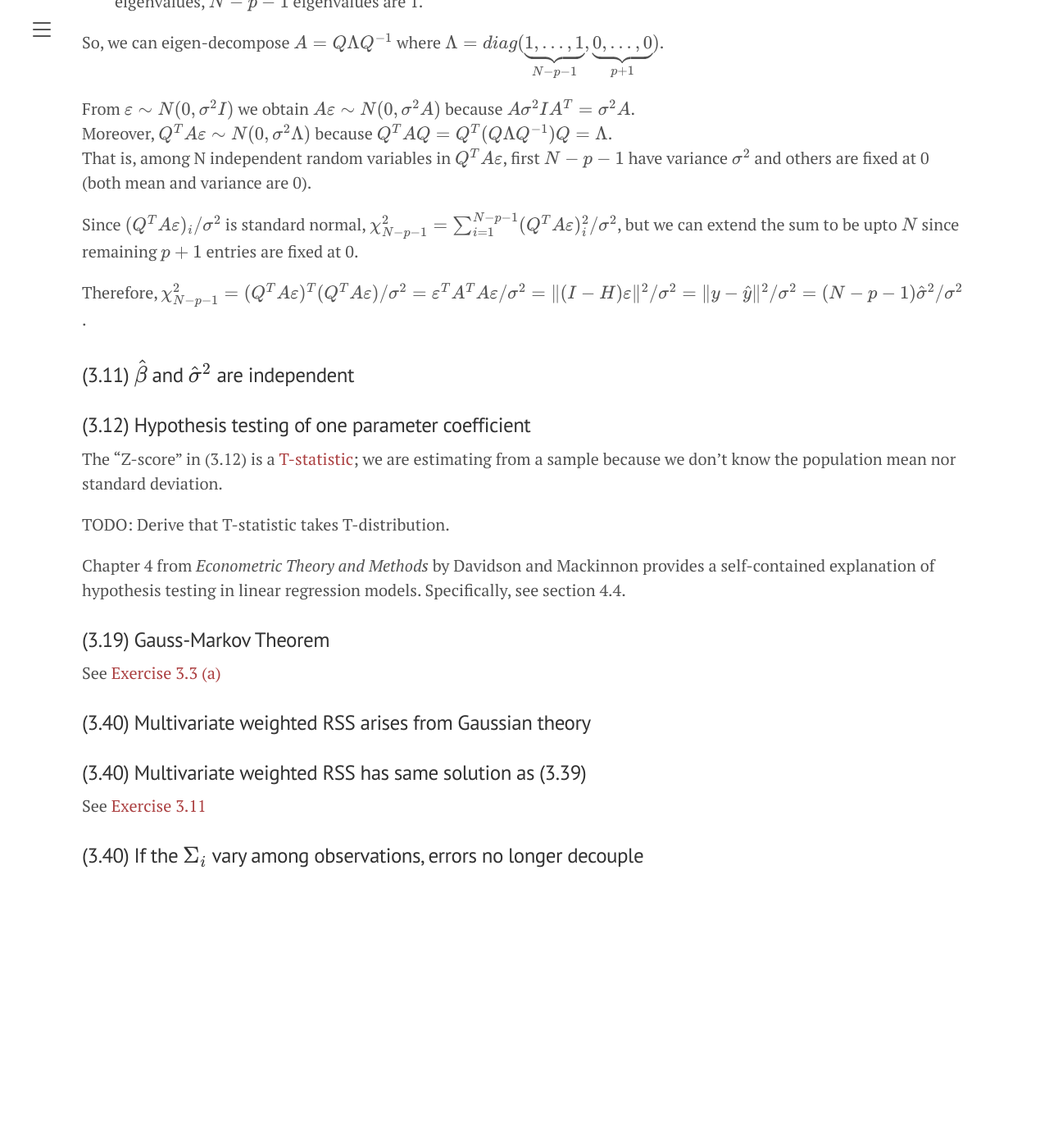
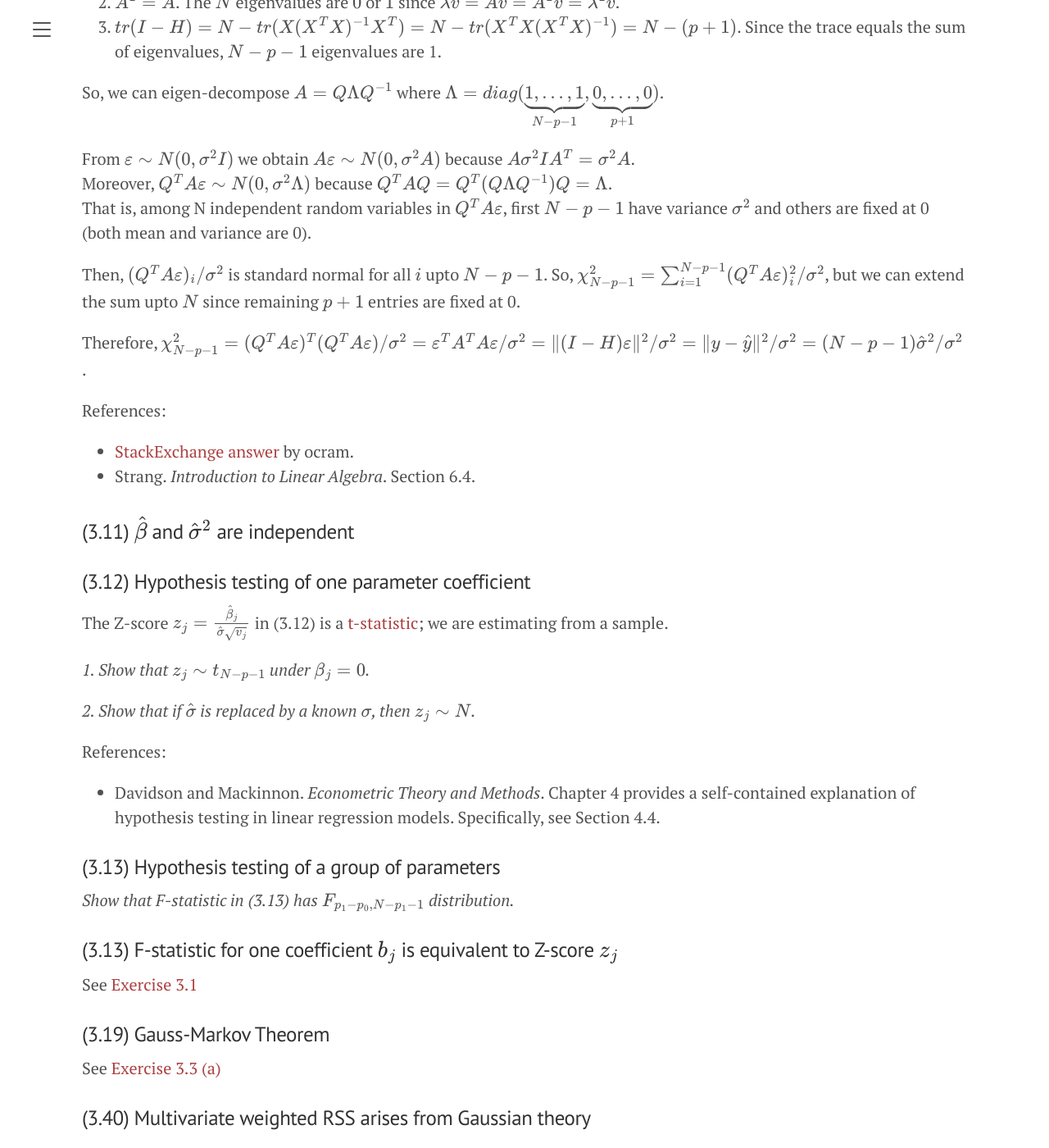
Before and after one commit to briansmlee/briansmlee.github.io, a Jekyll site: the page built from docs/_esl_posts/03_02_Derivations.md, in a window 1280 px wide and 1400 px high, scrolled down 2526 px. Shown: the whole window at 82% size. Built offline with Jekyll 4.4.1, drawn with Linux system fonts in a browser that asks for light colours; formulas are drawn with MathJax 3; before the commit the page ends 3666 px from its top, so only the background shows below that; some of the changed text lies outside the part shown.

Commit message:
Typos and add placeholders for hypothesis testing in 3.2

```diff
--- a/docs/_esl_posts/03_02_Derivations.md
+++ b/docs/_esl_posts/03_02_Derivations.md
@@ -81,7 +81,7 @@ $y - \hat{y} = (X\beta + \varepsilon) - X(X^TX)^{-1}X^T(X\beta + \varepsilon) =
 Let $A = I - H$, which satisfies:
 1. $A^T = A$. Symmetric matrix has $N$ real eigenvalues.
 2. $A^2 = A$. The $N$ eigenvalues are $0$ or $1$ since $\lambda v = Av = A^2v = \lambda^2 v$.
-3. $tr(I - H) = N - tr(X(X^TX)^{-1}X^T) = N - tr(X^TX(X^TX)^{-1}) = N - (p + 1)$. Since the trace equals sum of eigenvalues, $N - p - 1$ eigenvalues are 1.
+3. $tr(I - H) = N - tr(X(X^TX)^{-1}X^T) = N - tr(X^TX(X^TX)^{-1}) = N - (p + 1)$. Since the trace equals the sum of eigenvalues, $N - p - 1$ eigenvalues are 1.
 
 So, we can eigen-decompose $A = Q \Lambda Q^{-1}$ where $\Lambda = diag(\underbrace{1,...,1}\_{N-p-1}, \underbrace{0,...,0}\_{p+1})$.
 
@@ -90,23 +90,37 @@ $A\varepsilon \sim N(0, \sigma^2A)$ because $A\sigma^2 I A^T = \sigma^2A$.\\
 Moreover, $Q^TA\varepsilon \sim N(0, \sigma^2 \Lambda)$ because $Q^TAQ = Q^T(Q \Lambda Q^{-1})Q = \Lambda$.\\
 That is, among N independent random variables in $Q^TA\varepsilon$, first $N - p - 1$ have variance $\sigma^2$ and others are fixed at 0 (both mean and variance are 0).
 
-Since $(Q^TA\varepsilon)\_i / \sigma^2$ is standard normal,
-$\chi_{N-p-1}^2 = \sum_{i=1}^{N-p-1} (Q^TA\varepsilon)\_i^2 / \sigma^2$, but we can extend the sum to be upto $N$ since remaining $p+1$ entries are fixed at 0.
+Then, $(Q^TA\varepsilon)\_i / \sigma^2$ is standard normal for all $i$ upto $N-p-1$. So, $\chi_{N-p-1}^2 = \sum_{i=1}^{N-p-1} (Q^TA\varepsilon)\_i^2 / \sigma^2$, but we can extend the sum upto $N$ since remaining $p+1$ entries are fixed at 0.
 
 Therefore, $\chi_{N-p-1}^2 = (Q^TA\varepsilon)^T (Q^TA\varepsilon) / \sigma^2 = \varepsilon^TA^TA\varepsilon / \sigma^2
 = \lVert (I - H)\varepsilon \rVert^2 / \sigma^2
 = \lVert y - \hat{y} \rVert^2 / \sigma^2
 = (N - p - 1)\hat{\sigma}^2 / \sigma^2$.
 
+References:
+* [StackExchange answer](https://stats.stackexchange.com/a/20230/261782) by ocram.
+* Strang. *Introduction to Linear Algebra*. Section 6.4.
+
 ### (3.11) $\hat{\beta}$ and $\hat{\sigma}^2$ are independent
 
 ### (3.12) Hypothesis testing of one parameter coefficient
 
-The "Z-score" in (3.12) is a [T-statistic](https://en.wikipedia.org/wiki/T-statistic); we are estimating from a sample because we don't know the population mean nor standard deviation.
+The Z-score $z_j = \frac{\hat{\beta}\_j}{\hat{\sigma} \sqrt{v_j}}$ in (3.12) is a [t-statistic](https://en.wikipedia.org/wiki/T-statistic); we are estimating from a sample.
 
-TODO: Derive that T-statistic takes T-distribution.
+*1. Show that $z_j \sim t_{N-p-1}$ under $\beta_j = 0$.*
 
-Chapter 4 from *Econometric Theory and Methods* by Davidson and Mackinnon provides a self-contained explanation of hypothesis testing in linear regression models. Specifically, see section 4.4.
+*2. Show that if $\hat{\sigma}$ is replaced by a known $\sigma$, then $z_j \sim N$.*
+
+References:
+* Davidson and Mackinnon. *Econometric Theory and Methods*. Chapter 4 provides a self-contained explanation of hypothesis testing in linear regression models. Specifically, see Section 4.4.
+
+### (3.13) Hypothesis testing of a group of parameters
+
+*Show that F-statistic in (3.13) has $F_{p_1-p_0, N-p_1-1}$ distribution.*
+
+### (3.13) F-statistic for one coefficient $b_j$ is equivalent to Z-score $z_j$
+
+See [Exercise 3.1](/esl/03_02_Exercises)
 
 ### (3.19) Gauss-Markov Theorem
 
```
Also changed, not shown: other parts of docs/_esl_posts/03_02_Derivations.md (+1 -1 lines).
